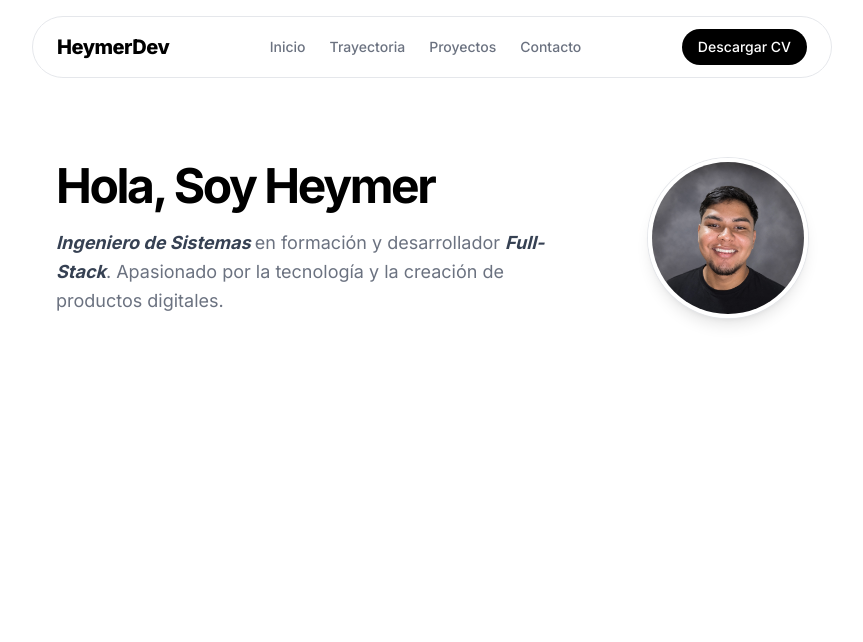
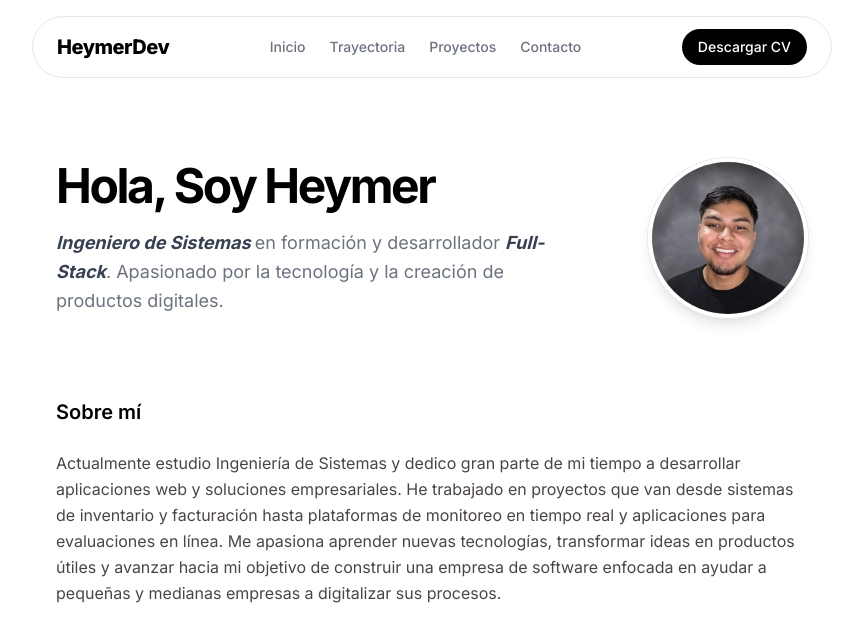
Before and after one commit to HeymerDev/Portafolio, an Astro site: page / in a window 1280 px wide. Shown: the whole page, without its empty margins (208-1071 px from the left). Built offline with nearby package versions, Linux system fonts and the light colour scheme; Astro itself is replaced by a stand-in of ours.

Commit message:
add About section

```diff
--- /dev/null
+++ b/src/components/About.astro
@@ -0,0 +1,17 @@
+<section class="mb-section-gap">
+  <h2 class="font-headline-md text-headline-md text-primary mb-6">Sobre mí</h2>
+  <div
+    class="font-body-md text-body-md text-on-surface-variant leading-relaxed"
+  >
+    <p>
+      Actualmente estudio Ingeniería de Sistemas y dedico gran parte de mi
+      tiempo a desarrollar aplicaciones web y soluciones empresariales. He
+      trabajado en proyectos que van desde sistemas de inventario y facturación
+      hasta plataformas de monitoreo en tiempo real y aplicaciones para
+      evaluaciones en línea. Me apasiona aprender nuevas tecnologías,
+      transformar ideas en productos útiles y avanzar hacia mi objetivo de
+      construir una empresa de software enfocada en ayudar a pequeñas y medianas
+      empresas a digitalizar sus procesos.
+    </p>
+  </div>
+</section>
--- a/src/pages/index.astro
+++ b/src/pages/index.astro
@@ -2,14 +2,13 @@
 import Navbar from "@/components/Navbar.astro";
 import Layout from "../layouts/Layout.astro";
 import Hero from "@/components/Hero.astro";
-
-// Welcome to Astro! Wondering what to do next? Check out the Astro documentation at https://docs.astro.build
-// Don't want to use any of this? Delete everything in this file, the `assets`, `components`, and `layouts` directories, and start fresh.
+import About from "@/components/About.astro";
 ---
 
 <Layout>
   <Navbar />
   <main class="max-w-container-max mx-auto px-margin-page pb-section-gap">
     <Hero />
+    <About />
   </main>
 </Layout>
```
